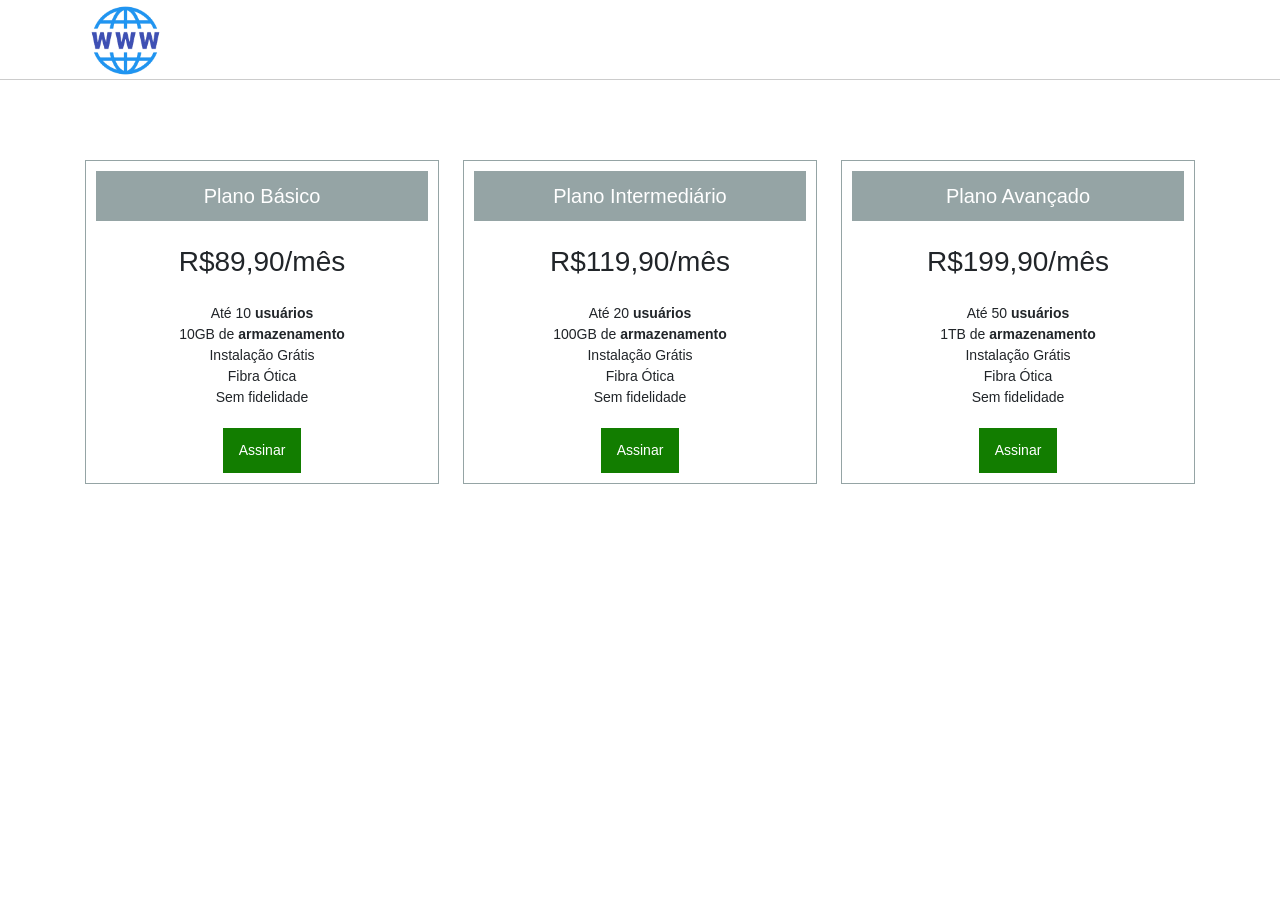
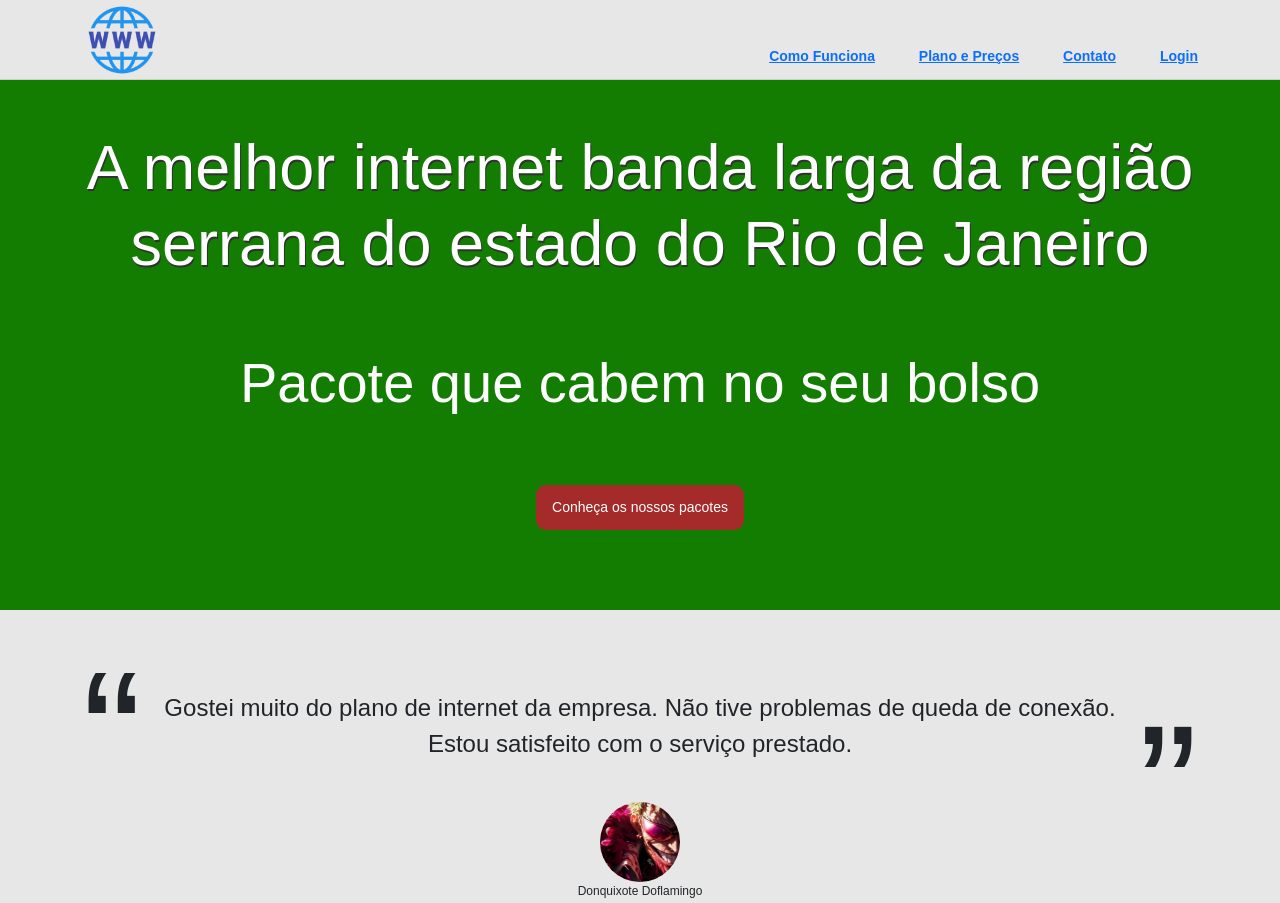
Before and after one commit to MarcosFelixmdr/aula6frontendserratec, a plain HTML site: page index.html in a window 1280 px wide. Shown: the top 903 px of the page. Before the commit the page ends 800 px from the top, so only its background shows below. Drawn offline with Linux system fonts and the light colour scheme.

Commit message:
Aula 6 finalizada

```diff
--- /dev/null
+++ b/css/base.css
@@ -0,0 +1,9 @@
+* {
+  margin: 0;
+  box-sizing: border-box;
+}
+
+body {
+  font-size: 0.875rem;
+  font-family: Arial, Helvetica, sans-serif;
+}
--- /dev/null
+++ b/css/componentes.css
@@ -0,0 +1,202 @@
+.plano {
+  position: relative;
+  padding: 10px;
+
+  border: solid 1px #95a4a5;
+  text-align: center;
+  font-size: 1rem;
+}
+
+.plano--mais--vendido::after {
+  position: absolute;
+  top: -10px;
+  left: -10px;
+  padding: 0 10px;
+
+  line-height: 2.5;
+  background-color: lightblue;
+  content: "Mais vendido";
+
+  font-size: 0.75em;
+}
+
+.plano__cabecalho {
+  margin: -10px;
+  line-height: 2.5;
+  margin-bottom: 0;
+
+  background-color: #95a4a5;
+  color: #fff;
+
+  font-size: 1.25em;
+  text-align: center;
+}
+
+.plano__preco {
+  margin: 20px 0;
+
+  font-size: 1.75em;
+  font-weight: bold;
+  text-align: center;
+}
+
+.plano__caracteristicas {
+  padding: 0;
+  margin: 20px 0;
+
+  list-style: none;
+}
+
+.principal {
+  margin-top: 50px;
+  font-size: 1.75rem;
+  text-align: center;
+}
+
+.principal__titulo {
+  margin: 0;
+  color: #fff;
+  font-size: 2.25em;
+  text-shadow: 1px 2px #313131;
+}
+
+.principal__subtitulo {
+  margin: 60px 0;
+  color: #fff;
+  font-size: 2em;
+}
+
+.principal__acao {
+  text-align: center;
+}
+
+.depoimento {
+  font-size: 1.5rem;
+}
+
+.depoimento > blockquote {
+  position: relative;
+  margin: 0;
+  padding: 0 60px;
+  text-align: center;
+  font-size: 1em;
+}
+
+.depoimento > blockquote::before {
+  position: absolute;
+  top: -0.5em;
+  left: 0;
+  font-size: 7.5em;
+  content: "\201C";
+}
+
+.depoimento > blockquote::after {
+  position: absolute;
+  bottom: -0.9em;
+  right: 0;
+  font-size: 7.5em;
+  content: "\201D";
+}
+
+.depoimento__autor {
+  margin-top: 40px;
+  text-align: center;
+}
+
+.depoimento__autor > img {
+  border-radius: 50%;
+}
+
+.depoimento__autor > p {
+  font-size: 0.5em;
+}
+
+.botao {
+  display: inline-block;
+  padding: 12px 16px;
+
+  background-color: brown;
+  color: #fff;
+
+  text-decoration: none;
+  outline: none;
+  border-radius: 10px;
+}
+
+.botao:hover {
+  background-color: red;
+}
+
+.botao:focus {
+  background-color: orange;
+}
+
+.botao--assinar {
+  background-color: darkblue;
+  color: #fff;
+}
+
+.botao--chaveador {
+  width: 24px;
+  height: 24px;
+  border: 0;
+  background: none;
+  background-image: url("../img/Imagem\ do\ WhatsApp\ de\ 2025-01-12\ à\(s\)\ 21.21.48_a056af29.jpg");
+  outline: none;
+}
+
+@media (min-width: 992px) {
+  .botao--chaveador {
+    display: none;
+  }
+}
+
+.navegacao {
+  display: flex;
+  justify-content: space-between;
+}
+.navegacao__menu {
+  padding-top: 15px;
+}
+
+.menu {
+}
+
+.menu__item {
+  line-height: 3;
+  font-weight: bold;
+}
+
+@media (max-width: 991px) {
+  .menu {
+    position: fixed;
+    top: 0;
+    left: 0;
+
+    display: none;
+    padding: 20px;
+    width: 200px;
+    margin: 0;
+
+    border: 1px solid #eee;
+    background-color: #fbfbfb;
+
+    font-size: 1.2rem;
+    list-style: none;
+  }
+}
+
+@media (min-width: 992px) {
+  .menu__item {
+    display: inline-block;
+    padding: 20px;
+  }
+
+  .menu__item:last-of-type {
+    padding-right: 0;
+  }
+}
+
+.menu--exibindo {
+  display: block;
+}
--- /dev/null
+++ b/css/layout.css
@@ -0,0 +1,49 @@
+.layout-cabecalho {
+  height: 80px;
+  border-bottom: 1px solid #ccc;
+}
+
+.layout-cabecalho--fixo {
+  position: fixed;
+  top: 0;
+  width: 100%;
+
+  background-color: #e7e7e7;
+}
+
+.layout-planos {
+  padding: 80px 0;
+}
+
+/* .layout-planos .row > div{
+  margin-bottom: 40px;
+} */
+
+@media (max-width: 768px) {
+  .layout-planos .row > div:not(.ultima-coluna) {
+    margin-bottom: 40px;
+  }
+}
+
+.layout-principal {
+  padding: 80px 0;
+  background-color: #127d00;
+}
+
+.layout-depoimento {
+  padding: 80px 0;
+  background-color: #e7e7e7;
+}
+
+.layout-rodape {
+  padding: 20px;
+
+  background-color: #e7e7e7;
+  color: black;
+  text-align: center;
+}
+
+.layout-assinatura{
+  padding: 160px;
+  background-color: #e7e7e7;
+}
--- a/index.html
+++ b/index.html
@@ -4,74 +4,123 @@
     <meta charset="UTF-8" />
     <meta name="viewport" content="width=device-width, initial-scale=1.0" />
     <title>Planos de Internet</title>
-    <link rel="stylesheet" href="bootstrap-grid.min.css" />
-    <link rel="stylesheet" href="bootstrap.min.css" />
-    <link rel="stylesheet" href="styles.css" />
+    <link rel="stylesheet" href="./css/bootstrap-grid.min.css" />
+    <link rel="stylesheet" href="./css/bootstrap.min.css">
+    <link rel="stylesheet" href="./css/base.css" />
+    <link rel="stylesheet" href="./css/layout.css" />
+    <link rel="stylesheet" href="./css/componentes.css" />
   </head>
   <body>
-    <header>
+    <header class="layout-cabecalho layout-cabecalho--fixo">
       <div class="container">
-        <img
-          src="png-transparent-www-icon-removebg-preview.png"
-          alt="Internet"
-          width="81.25rem"
-        />
+        <nav class="navegacao">
+          <img src="./img/png-transparent-www-icon-removebg-preview.png" alt="Internet" width="80px" height="80px"/>
+          <div class="navegacao__menu">
+            <button class="botao--chaveador js-botao--chaveador"></button>
+
+            <ul class="menu js-menu">
+              <li class="menu__item"><a href="#">Como Funciona</a></li>
+              <li class="menu__item"><a href="#">Plano e Preços</a></li>
+              <li class="menu__item"><a href="#">Contato</a></li>
+              <li class="menu__item"><a href="#">Login</a></li>
+            </ul>
+          </div>
+        </nav>
       </div>
     </header>
 
-    <div id="planos">
+    <section class="layout-principal">
+      <div class="container">
+        <div class="principal">
+          <h1 class="principal__titulo">
+            A melhor internet banda larga da região serrana do estado do Rio de
+            Janeiro
+          </h1>
+          <p class="principal__subtitulo">Pacote que cabem no seu bolso</p>
+        </div>
+        <div class="principal__acao">
+          <a href="#planos" class="botao">Conheça os nossos pacotes</a>
+        </div>
+      </div>
+    </section>
+
+    <section class="layout-depoimento">
+      <div class="container">
+        <div class="depoimento">
+          <blockquote>
+            Gostei muito do plano de internet da empresa. Não tive problemas de
+            queda de conexão. Estou satisfeito com o serviço prestado.
+          </blockquote>
+          <div class="depoimento__autor">
+            <img src="./img/Imagem do WhatsApp de 2025-01-12 à(s) 21.21.48_a056af29.jpg" alt="depoimento" width="80px" height="80px"/>
+            <p>Donquixote Doflamingo</p>
+          </div>
+        </div>
+      </div>
+    </section>
+
+    <div id="planos" class="layout-planos">
       <div class="container">
         <div class="row">
           <div class="col-md-4">
-            <article>
-              <h2>Plano Básico</h2>
-              <div>R$89,90/mês</div>
-              <ul>
+            <article class="plano plano--mais--vendido">
+              <h2 class="plano__cabecalho">Plano Básico</h2>
+              <div class="plano__preco">R$89,90/mês</div>
+              <ul class="plano__caracteristicas">
                 <li>Até 10 <strong>usuários</strong></li>
                 <li>10GB de <strong> armazenamento</strong></li>
                 <li>Instalação Grátis</li>
                 <li>Fibra Ótica</li>
                 <li>Sem fidelidade</li>
               </ul>
-              <footer>
-                <a href="./assine.html" class="botao">Assinar</a>
+              <footer class="plano__rodape">
+                <a href="./assine.html" class="botao botao--assinar">Assinar</a>
               </footer>
             </article>
           </div>
           <div class="col-md-4">
-            <article>
-              <h2>Plano Intermediário</h2>
-              <div>R$119,90/mês</div>
-              <ul>
+            <article class="plano">
+              <h2 class="plano__cabecalho">Plano Intermediário</h2>
+              <div class="plano__preco">R$119,90/mês</div>
+              <ul class="plano__caracteristicas">
                 <li>Até 20 <strong>usuários</strong></li>
                 <li>100GB de <strong> armazenamento</strong></li>
                 <li>Instalação Grátis</li>
                 <li>Fibra Ótica</li>
                 <li>Sem fidelidade</li>
               </ul>
-              <footer>
-                <a href="./assine.html" class="botao">Assinar</a>
+              <footer class="plano__rodape">
+                <a href="./assine.html" class="botao botao--assinar">Assinar</a>
               </footer>
             </article>
           </div>
-          <div class="col-md-4">
-            <article>
-              <h2>Plano Avançado</h2>
-              <div>R$199,90/mês</div>
-              <ul>
+          <div class="col-md-4 ultima-coluna">
+            <article class="plano">
+              <h2 class="plano__cabecalho">Plano Avançado</h2>
+              <div class="plano__preco">R$199,90/mês</div>
+              <ul class="plano__caracteristicas">
                 <li>Até 50 <strong>usuários</strong></li>
                 <li>1TB de <strong> armazenamento</strong></li>
                 <li>Instalação Grátis</li>
                 <li>Fibra Ótica</li>
                 <li>Sem fidelidade</li>
               </ul>
-              <footer>
-                <a href="./assine.html" class="botao">Assinar</a>
+              <footer class="plano__rodape">
+                <a href="./assine.html" class="botao botao--assinar">Assinar</a>
               </footer>
             </article>
           </div>
         </div>
       </div>
     </div>
+    <footer>
+      <div class="container">
+        <div class="layout-rodape">
+          <p>&copy; Serratec Residência - Curso de Programação 2025</p>
+        </div>
+      </div>
+    </footer>
+
+    <script src="../js/app.js"></script>
   </body>
 </html>
--- /dev/null
+++ b/js/app.js
@@ -0,0 +1,6 @@
+const alternar = document.querySelector(".js-botao--chaveador");
+alternar.onclick = () => {
+  let menu = document.querySelector(".js-menu");
+
+  menu.classList.toggle("menu--exibindo");
+};
--- a/styles.css
+++ /dev/null
@@ -1,137 +0,0 @@
-* {
-  margin: 0;
-  box-sizing: border-box;
-}
-
-body {
-  font-size: 0.875rem;
-  font-family: Arial, Helvetica, sans-serif;
-}
-
-header {
-  height: 5rem;
-  border-bottom: 0.0625rem solid #ccc;
-}
-* {
-  margin: 0;
-  box-sizing: border-box;
-}
-
-body {
-  font-size: 0.875rem;
-  font-family: Arial, Helvetica, sans-serif;
-}
-
-header {
-  height: 5rem;
-  border-bottom: 0.0625rem solid #ccc;
-}
-
-.container {
-  width: 100%;
-  padding-left: 0.9375rem;
-  padding-right: 0.9375rem;
-  margin: 0 auto;
-}
-
-#planos {
-  padding: 5rem 0;
-}
-
-#planos::after {
-  content: "";
-  clear: both;
-}
-
-article {
-  border: solid 1px #95a4a5;
-  padding: 10px;
-  text-align: center;
-}
-
-article > h2 {
-  /* margin: -0.625rem; */
-  background-color: #95a4a5;
-  color: #fff;
-  line-height: 2.5;
-  margin-bottom: 0;
-  font-size: 1.25rem;
-}
-
-article > div {
-  font-size: 1.75rem;
-  margin: 1.25rem 0;
-}
-
-article > ul {
-  list-style: none;
-  padding: 0;
-  margin: 1.25rem 0;
-}
-
-/* .container {
-  width: 100%;
-  padding-left: 0.9375rem;
-  padding-right: 0.9375rem;
-  margin: 0 auto;
-} */
-
-#planos {
-  padding: 5rem 0;
-}
-
-#planos::after {
-  content: "";
-  clear: both;
-}
-
-article {
-  border: solid 0.0625rem #95a4a5;
-  padding: 0.625rem;
-  text-align: center;
-}
-
-/* @media (min-widht: 50rem) {
-  article {
-    width: 30%;
-    float: left;
-    margin-right: 5%;
-  }
-} */
-
-article > h2 {
-  /* margin: -0.625rem; */
-  background-color: #95a4a5;
-  color: #fff;
-  line-height: 2.5;
-  margin-bottom: 0;
-  font-size: 1.25rem;
-}
-
-article > div {
-  font-size: 1.75rem;
-  margin: 1.25rem 0;
-}
-
-article > ul {
-  list-style: none;
-  padding: 0;
-  margin: 1.25rem 0;
-}
-
-.botao {
-  display: inline-block;
-  background-color: #127d00;
-  color: #fff;
-  padding: 0.75rem 1rem;
-  text-decoration: none;
-  outline: none;
-}
-
-.botao:hover {
-  background-color: red;
-}
-
-.botao:focus {
-  background-color: orange;
-}
```
Also changed, not shown: js/form.js (added, +24 -0 lines), pages/assine.html (added, +91 -0 lines), pages/fonteRelativa.html (added, +30 -0 lines), css/bootstrap-grid.min.css (renamed from bootstrap-grid.min.css), css/bootstrap.min.css (renamed from bootstrap.min.css), css/styles.css (added), img/Imagem do WhatsApp de 2025-01-12 à(s) 21.21.48_a056af29.jpg (added), img/bar.png (added), img/bar2.png (added), img/png-transparent-www-icon-removebg-preview.png (renamed from png-transparent-www-icon-removebg-preview.png), pages/fonte.html (renamed from fonte.html), pages/grid.html (renamed from grid.html).
